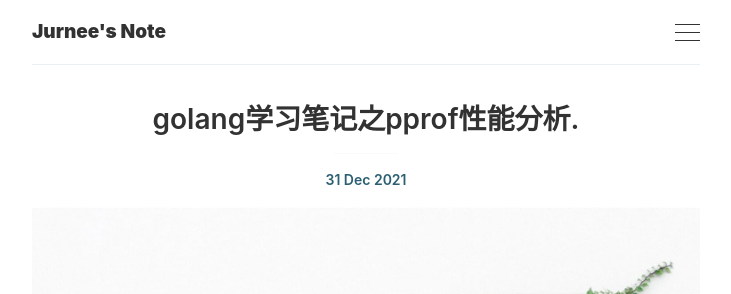
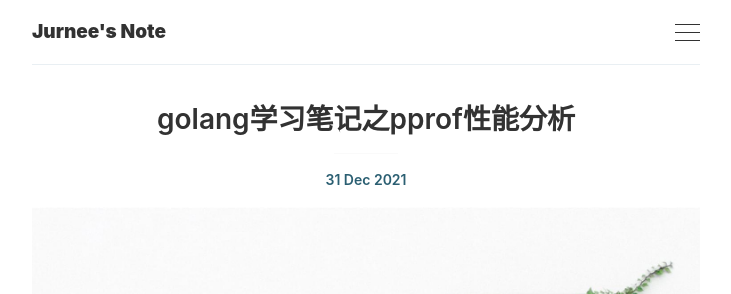
Before and after one commit to Jurneez/jurneez.github.io, a Jekyll site: the page built from _posts/2021-12-31-golang-performance-analysis-pprof.markdown, in a window 1280 px wide and 900 px high. Shown: the top 294 px of the window, without its empty margins (274-1005 px from the left). Built offline with Jekyll 4.4.1, drawn with Linux system fonts in a browser that asks for light colours; comment, search, counter and statistics services are not loaded.

```diff
--- a/_posts/2021-12-31-golang-performance-analysis-pprof.markdown
+++ b/_posts/2021-12-31-golang-performance-analysis-pprof.markdown
@@ -1,6 +1,6 @@
 ---
 layout: post
-title: golang学习笔记之pprof性能分析.
+title: golang学习笔记之pprof性能分析
 tags: [golang, proformance-analysis, pprof]
 image: '/images/posts/2.jpg'
 ---
```
Also changed, not shown: other parts of _posts/2021-12-31-golang-performance-analysis-pprof.markdown (+0 -1 lines).
